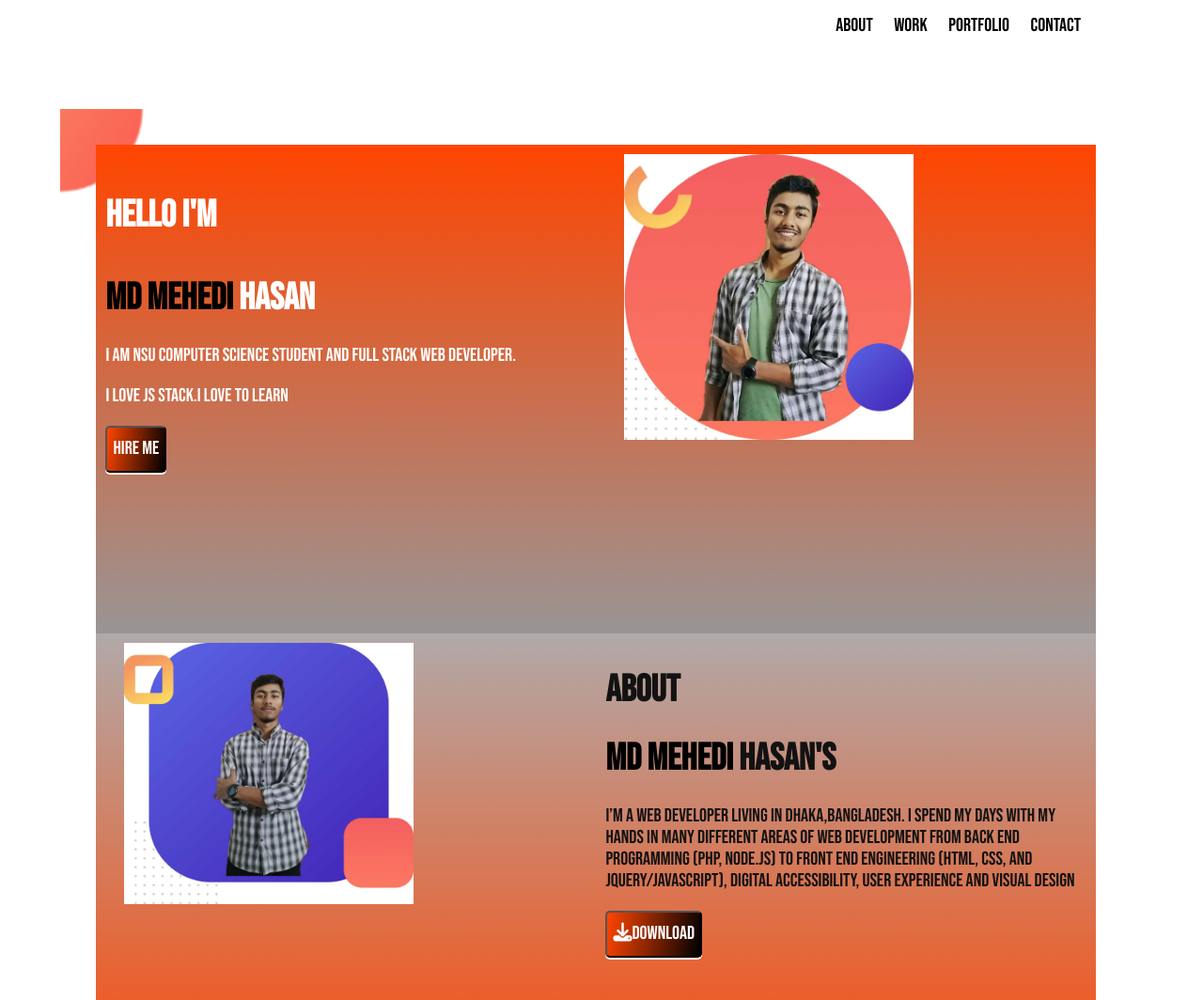
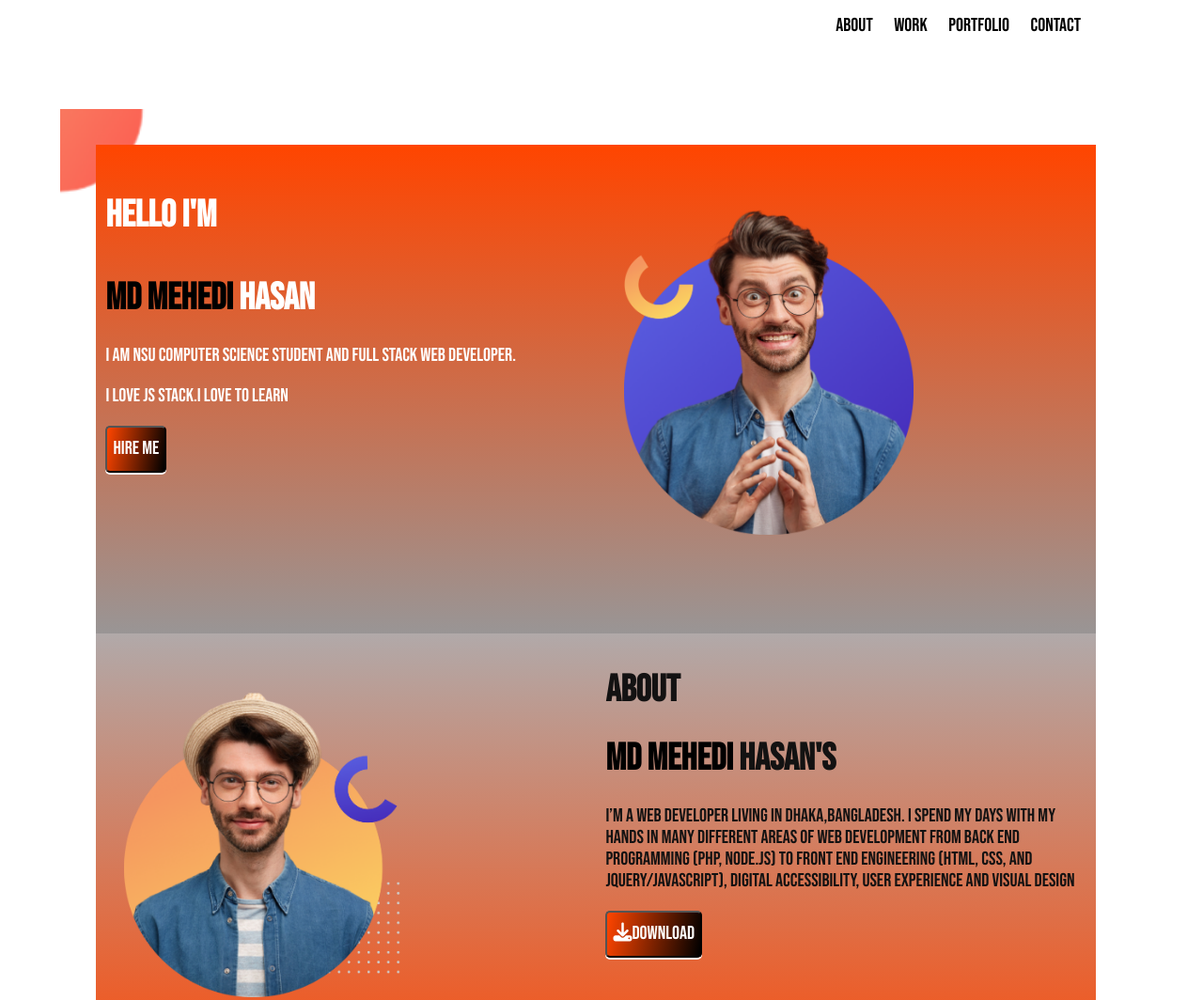
Before and after one commit to Mdmehedihasanrifat/webprogrammingPortfolio, a website built with Parcel: page index.html in a window 1280 px wide. Shown: the top 1064 px of the page at 94% size. Built offline with nearby package versions, Linux system fonts and the light colour scheme; a web font is replaced by a local one.

Commit message:
img ar change

```diff
--- a/index.html
+++ b/index.html
@@ -58,7 +58,7 @@
 
   </div>
   <div class="half-width">
-   <img src="./img/Group%2033080.jpg">
+   <img src="./img/do%20not%20use%20this%20pic.png">
 
 
   </div>
@@ -67,7 +67,7 @@
 
 <section class="About">
   <div class="another-half-width animation">
-    <img src="./img/Group%2033082.jpg">
+    <img src="./img/do%20not%20use%20this%20pic2.png">
 
 
   </div>
```
